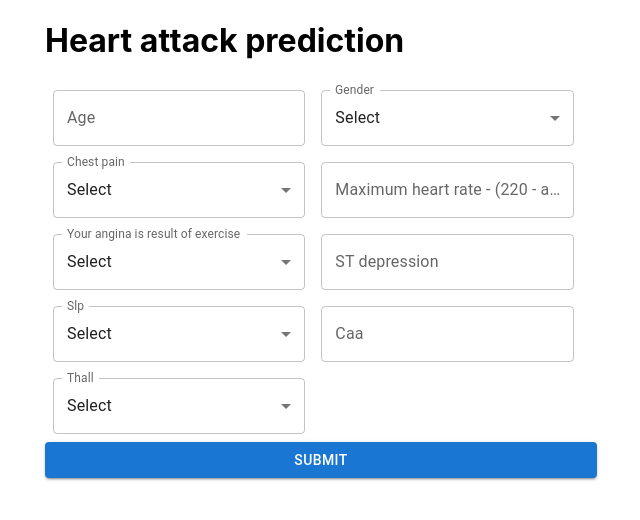
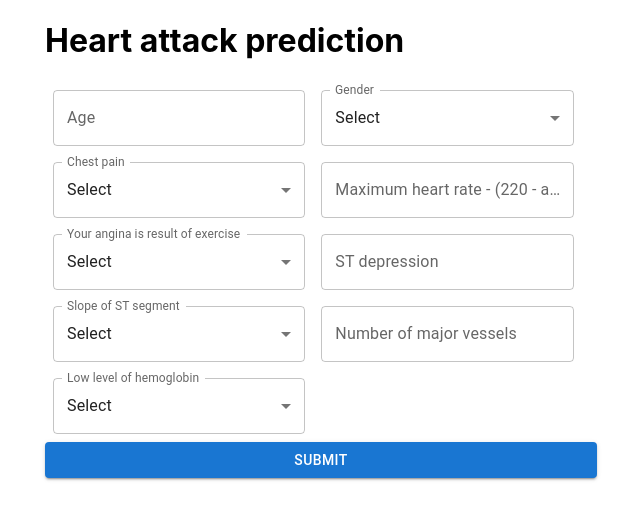
Before and after one commit to beksuItan/heart-attack-prediction, a Next.js app: page / in a window 1280 px wide. Shown: the top 520 px of the page, without its empty margins (319-959 px from the left). Built offline with nearby package versions, Linux system fonts and the light colour scheme.

Commit message:
feat: label

```diff
--- a/pages/index.tsx
+++ b/pages/index.tsx
@@ -58,6 +58,10 @@ export default function Home() {
         },
         {
             value: 1,
+            label: 'Flat'
+        },
+        {
+            value: 2,
             label: 'Downslopping'
         }
     ];
@@ -228,7 +232,7 @@ export default function Home() {
                       />
                       <TextField
                           id="outlined-required"
-                          label="Slp"
+                          label="Slope of ST segment"
                           select
                           SelectProps={{
                               native: true,
@@ -244,7 +248,7 @@ export default function Home() {
                       </TextField>
                       <TextField
                           id="outlined-required"
-                          label="Caa"
+                          label="Number of major vessels"
                           type="number"
                           inputProps={{ inputMode: 'numeric', pattern: '[0-9]*' }}
                           value={caa}
@@ -252,7 +256,7 @@ export default function Home() {
                       />
                       <TextField
                           id="outlined-required"
-                          label="Thall"
+                          label="Low level of hemoglobin"
                           select
                           SelectProps={{
                               native: true,
```
